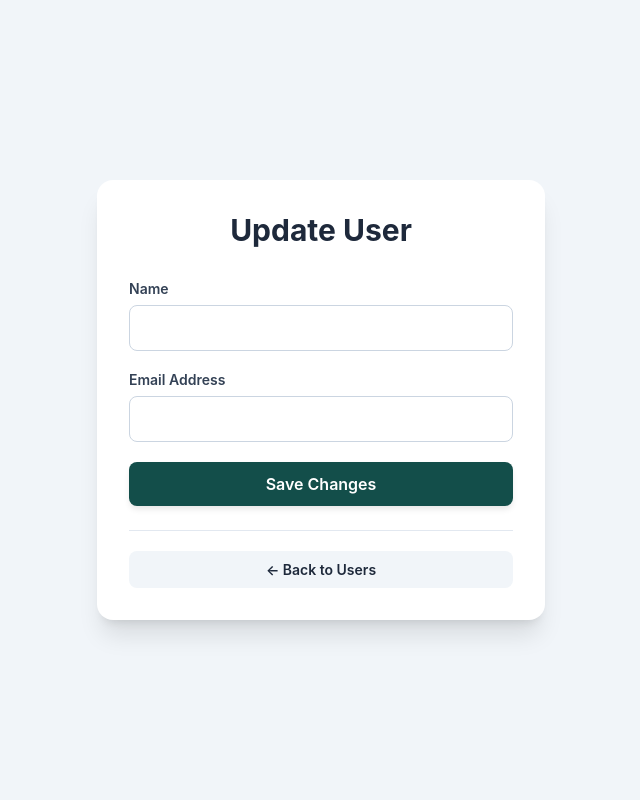
After one commit to Siya291/MIE_Users_SpringBoot-VanillaJS, a Spring Boot app: page /updateUser.html in a window 1280 px wide. The commit adds this page. Shown: the whole page, without its empty margins (319-959 px from the left). Run offline with Spring Boot 4, Linux system fonts and the light colour scheme.

Commit message:
feat: add vanilla JS DOM manipulation and styling for user management views

```diff
--- /dev/null
+++ b/src/main/resources/static/registerUser.css
@@ -0,0 +1,121 @@
+* {
+    box-sizing: border-box;
+    margin: 0;
+    padding: 0;
+    font-family: -apple-system, BlinkMacSystemFont, "Segoe UI", Roboto, Helvetica, Arial, sans-serif;
+}
+
+body {
+    min-height: 100vh;
+    background-color: #f1f5f9;
+    display: flex;
+    align-items: center;
+    justify-content: center;
+    padding: 1rem;
+    color: #334155;
+}
+
+.card {
+    width: 100%;
+    max-width: 28rem;
+    background: #ffffff;
+    border-radius: 1rem;
+    box-shadow: 0 20px 25px -5px rgba(0, 0, 0, 0.1), 0 8px 10px -6px rgba(0, 0, 0, 0.1);
+    padding: 2rem;
+}
+
+.header {
+    text-align: center;
+    margin-bottom: 2rem;
+}
+
+.header h2 {
+    font-size: 1.875rem;
+    font-weight: 700;
+    color: #1e293b;
+}
+
+.form-group {
+    margin-bottom: 1.25rem;
+}
+
+label {
+    display: block;
+    font-size: 0.875rem;
+    font-weight: 600;
+    color: #334155;
+    margin-bottom: 0.5rem;
+}
+
+input {
+    width: 100%;
+    padding: 0.75rem 1rem;
+    border: 1px solid #cbd5e1;
+    border-radius: 0.5rem;
+    font-size: 1rem;
+    color: #1e293b;
+    outline: none;
+    transition: border-color 0.2s, box-shadow 0.2s;
+}
+
+input:focus {
+    border-color: #14b8a6;
+    box-shadow: 0 0 0 3px rgba(20, 184, 166, 0.2);
+}
+
+.btn {
+    display: inline-block;
+    width: 100%;
+    font-weight: 600;
+    border-radius: 0.5rem;
+    text-align: center;
+    text-decoration: none;
+    border: none;
+    cursor: pointer;
+    transition: background-color 0.2s;
+}
+
+.btn-primary {
+    background-color: #134e4a;
+    color: #ffffff;
+    padding: 0.75rem 1rem;
+    font-size: 1rem;
+    box-shadow: 0 4px 6px -1px rgba(0, 0, 0, 0.1);
+}
+
+.btn-primary:hover {
+    background-color: #0f766e;
+}
+
+.btn-secondary {
+    background-color: #f1f5f9;
+    color: #1e293b;
+    padding: 0.625rem 1rem;
+    font-size: 0.875rem;
+}
+
+.btn-secondary:hover {
+    background-color: #e2e8f0;
+}
+
+.message {
+    margin-top: 1.25rem;
+    text-align: center;
+    font-size: 0.875rem;
+    font-weight: 500;
+}
+
+.message-success {
+    color: #047857;
+}
+
+.message-error {
+    color: #dc2626;
+}
+
+.footer-nav {
+    margin-top: 1.5rem;
+    padding-top: 1.25rem;
+    border-top: 1px solid #e2e8f0;
+    text-align: center;
+}
--- /dev/null
+++ b/src/main/resources/static/updateUser.html
@@ -0,0 +1,37 @@
+<!DOCTYPE html>
+<html lang="en">
+<head>
+    <meta charset="UTF-8">
+    <title>Update Registered Users</title>
+    <link rel="stylesheet" href="registerUser.css">
+</head>
+<body>
+
+<div class="card">
+    <div class="header">
+        <h2>Update User</h2>
+    </div>
+
+    <form id="updateForm">
+        <div class="form-group">
+            <label for="name">Name</label>
+            <input id="name" type="text" required maxlength="50" />
+        </div>
+
+        <div class="form-group">
+            <label for="email">Email Address</label>
+            <input id="email" type="email" required />
+        </div>
+
+        <button type="submit" class="btn btn-primary">Save Changes</button>
+    </form>
+
+    <p id="message" class="message"></p>
+
+    <div class="footer-nav">
+        <a href="viewUsers.html" class="btn btn-secondary">← Back to Users</a>
+    </div>
+</div>
+<script src="updateUser.js"></script>
+</body>
+</html>
--- /dev/null
+++ b/src/main/resources/static/updateUser.js
@@ -0,0 +1,54 @@
+const params = new URLSearchParams(window.location.search);
+const userId = params.get("id");
+const updateForm = document.getElementById("updateForm");
+const messageEl = document.getElementById("message");
+
+async function loadUserDetails() {
+    if (!userId) {
+        messageEl.textContent = "No user ID provided.";
+        return;
+    }
+    try {
+        const response = await fetch(`/api/v1/users/${userId}`);
+        if (!response.ok) throw new Error("User not found");
+
+        const user = await response.json();
+        document.getElementById("name").value = user.name;
+        document.getElementById("email").value = user.email;
+    } catch (error) {
+        messageEl.className = "message message-error";
+        messageEl.textContent = error.message;
+    }
+}
+
+updateForm.addEventListener("submit", async function (event) {
+    event.preventDefault();
+
+    const updatedData = {
+        name: document.getElementById("name").value.trim(),
+        email: document.getElementById("email").value.trim()
+    };
+
+    try {
+        const response = await fetch(`/api/v1/users/${userId}`, {
+            method: "PATCH",
+            headers: {"Content-Type": "application/json"},
+            body: JSON.stringify(updatedData)
+        });
+
+        if (!response.ok) {
+            const errText = await response.text();
+            throw new Error(`Update failed (${response.status}): ${errText}`);
+        }
+
+        messageEl.className = "message message-success";
+        messageEl.textContent = "User updated successfully! Redirecting...";
+
+        setTimeout(() => {
+            window.location.href = "viewUsers.html";
+        }, 1000);
+    } catch (error) {
+        messageEl.className = "message message-error";
+        messageEl.textContent = error.message;
+    }
+});
```
Also changed, not shown: src/main/java/org/usersspring/mie_users_springbootvanillajs/config/WebConfig.java (added, +14 -0 lines), src/main/resources/static/registerUser.html (+44 -2 lines), src/main/resources/static/registerUser.js (added, +47 -0 lines), src/main/resources/static/updateUser.css (added, +129 -0 lines), src/main/resources/static/updateUsers.html (deleted, +0 -10 lines), src/main/resources/static/viewUsers.css (added, +140 -0 lines), src/main/resources/static/viewUsers.html (+28 -1 lines), src/main/resources/static/viewUsers.js (added, +96 -0 lines).
